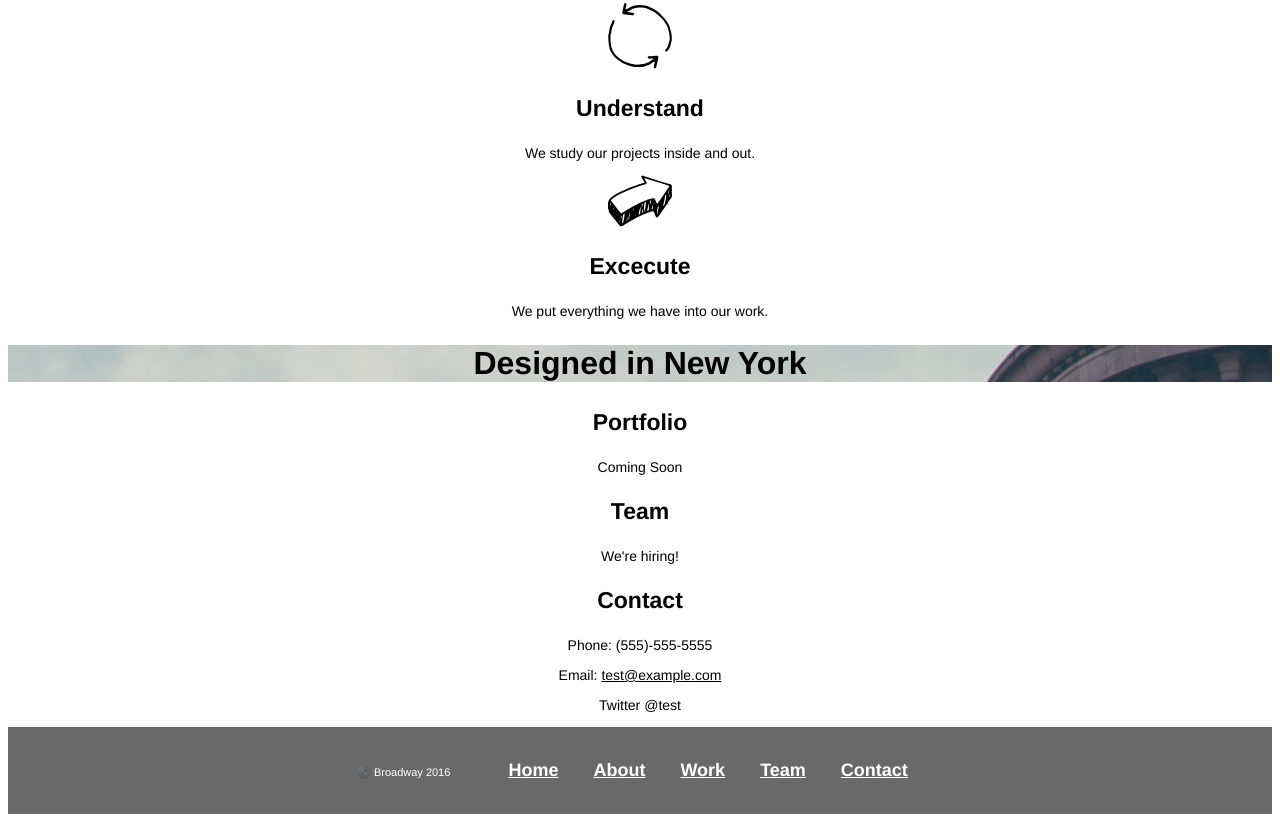
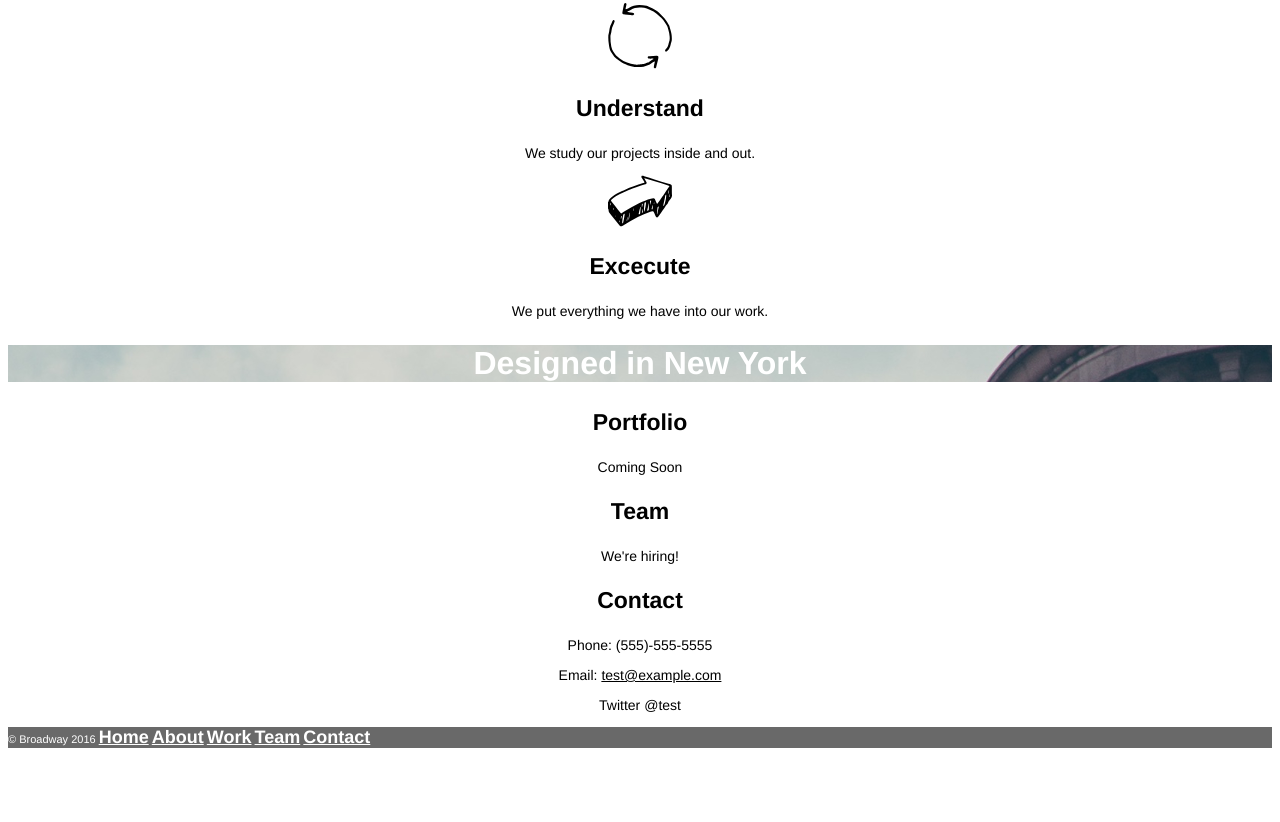
Before and after one commit to denrzv/Broadway, a plain HTML site: page index.html in a window 1280 px wide. Shown: the part 567-1389 px from the top of the page. After the commit the page ends 1326 px from the top, so only its background shows below. Drawn offline with Linux system fonts and the light colour scheme.

Commit message:
add html copyright symbol, fix footer height

```diff
--- a/index.html
+++ b/index.html
@@ -50,16 +50,13 @@
     </section>
 
     <footer>
-      <p>©️ Broadway <time>2016</time></p>
-      <nav>
-        <ul>
-          <li><a href="#">Home</a></li>
-          <li><a href="#">About</a></li>
-          <li><a href="#">Work</a></li>
-          <li><a href="#">Team</a></li>
-          <li><a href="#">Contact</a></li>
-        </ul>
-      </nav>
+      <p>&#169; Broadway <time>2016</time>
+            <a href="#">Home</a>
+            <a href="#">About</a>
+            <a href="#">Work</a>
+            <a href="#">Team</a>
+            <a href="#">Contact</a>
+      </p>
     </footer>
 
   </body>
--- a/resources/css/style.css
+++ b/resources/css/style.css
@@ -25,7 +25,8 @@ h3 {
   font-weight: bold;
 }
 
-nav {
+nav,
+footer a {
   font-size: 18px;
   color: White;
   font-weight: bold;
@@ -43,22 +44,11 @@ address {
   font-style: normal;
 }
 
-footer,
-footer p {
+footer {
   font-size: 11px;
   background-color: DimGrey;
   color: White;
-}
-
-footer nav,
-footer li,
-footer ul,
-footer p{
-  display: inline-block;
-}
-
-footer {
-  padding-bottom: 0;
+  text-align: left;
 }
 
 section a,
@@ -79,3 +69,7 @@ section a:hover,
 a:hover {
   color: Gray;
 }
+
+.designed {
+  color: White;
+}
```
